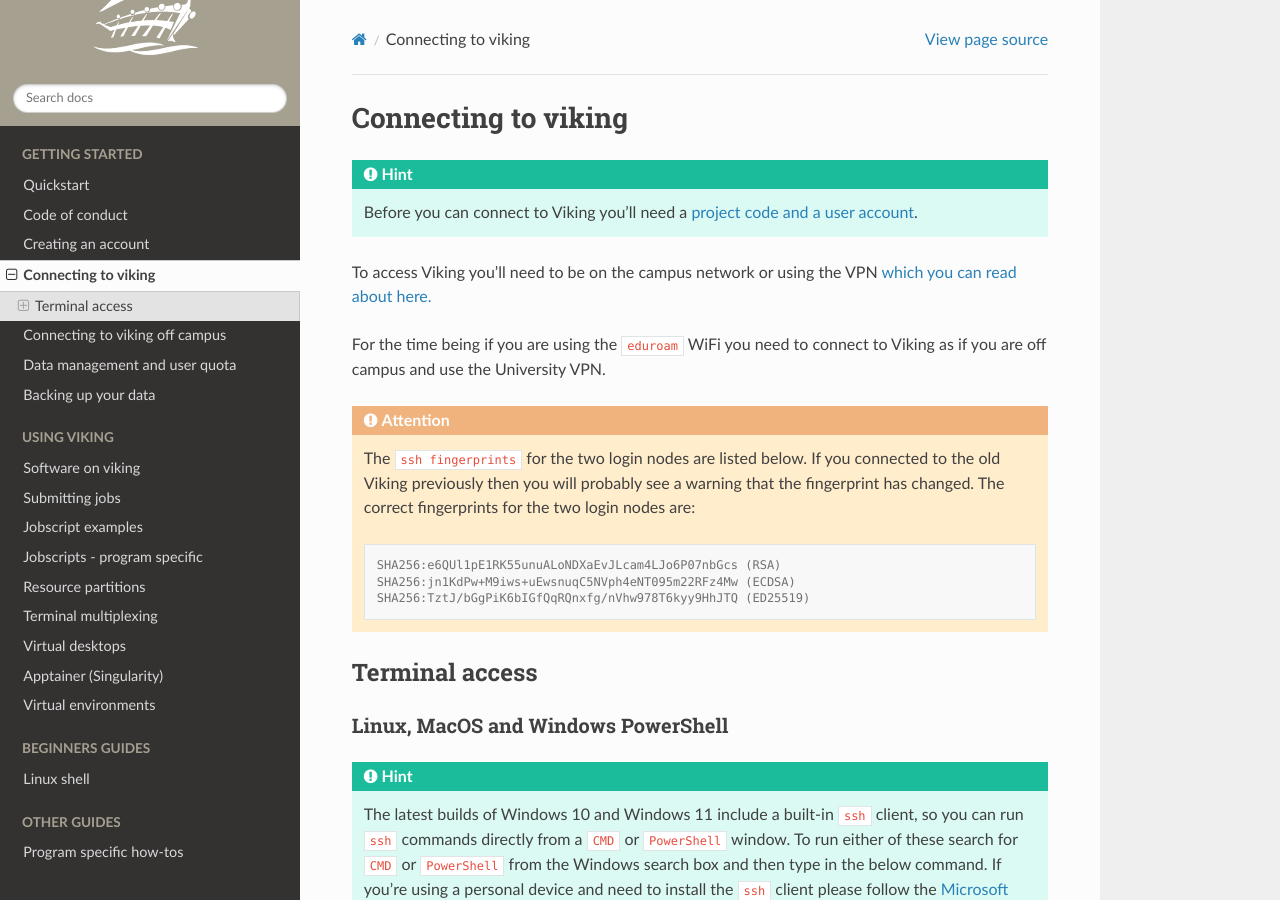
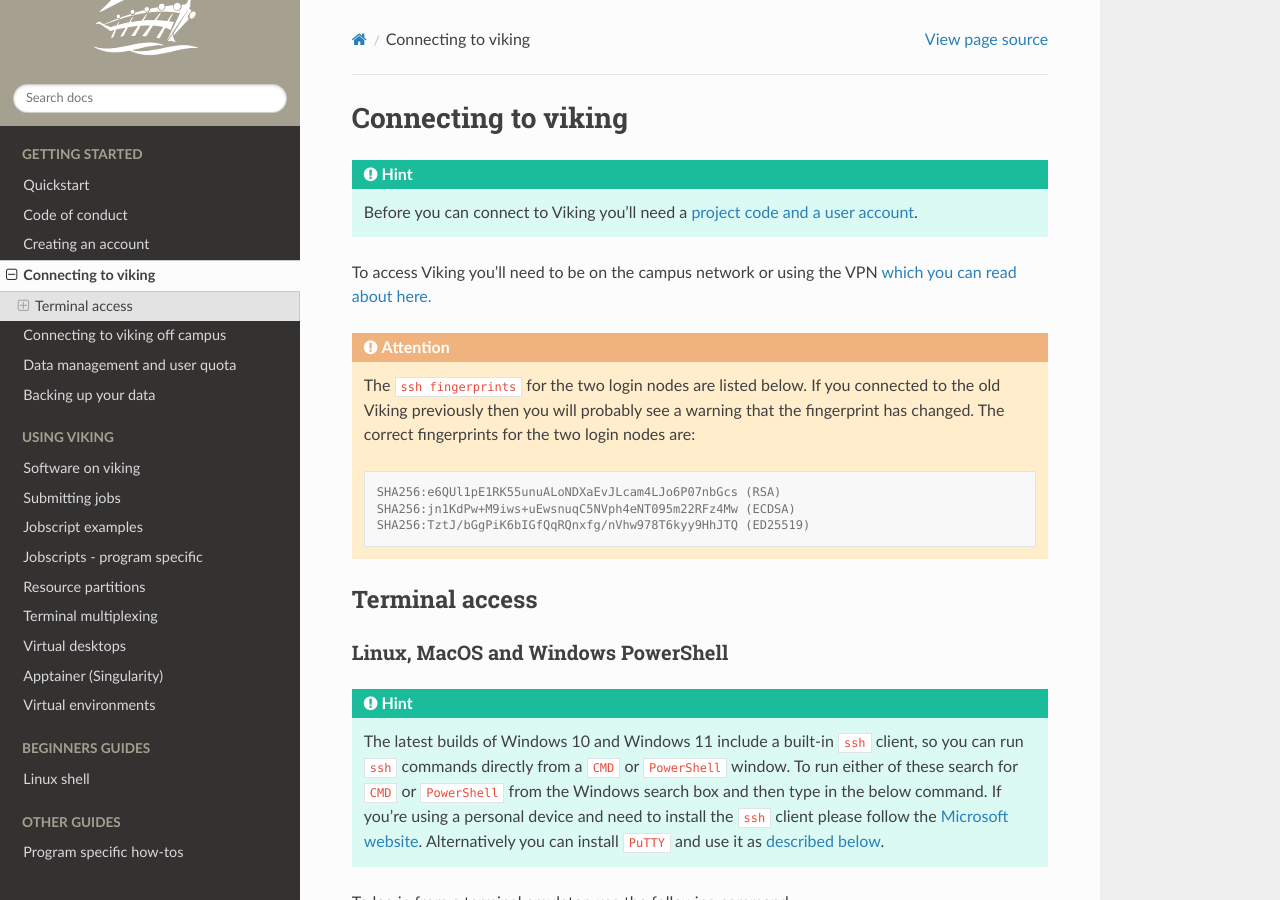
Before and after one commit to university-of-york/research-it-documentation, a Sphinx documentation site: the page built from docs/source/getting_started/connecting_to_viking.rst, in a window 1280 px wide and 900 px high. Built offline with Sphinx 7.4.7 and the Read the Docs theme 2.0.0, drawn with Linux system fonts in a browser that asks for light colours.

Commit message:
remove eduroam VPN notice

```diff
--- a/docs/source/getting_started/connecting_to_viking.rst
+++ b/docs/source/getting_started/connecting_to_viking.rst
@@ -6,7 +6,6 @@ Connecting to viking
 
 To access Viking you'll need to be on the campus network or using the VPN :doc:`which you can read about here. </getting_started/connecting_off_campus>`
 
-For the time being if you are using the ``eduroam`` WiFi you need to connect to Viking as if you are off campus and use the University VPN.
 
 .. attention::
 
--- a/docs/source/getting_started/quickstart.rst
+++ b/docs/source/getting_started/quickstart.rst
@@ -3,8 +3,6 @@ Quickstart
 
 .. attention::
     Please ensure you are on the campus network or :ref:`connected to the University VPN <connecting-off-campus>`. If you haven't already please :ref:`create an account <creating-an-account>`.
-
-    For the time being if you are using the ``eduroam`` WiFi you need to connect to Viking as if you are off campus and use the University VPN.
 
 .. attention::
 
```
